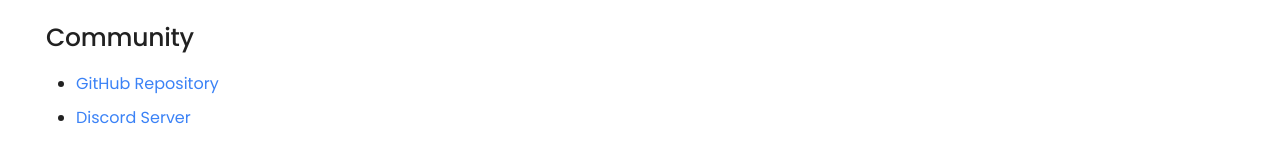
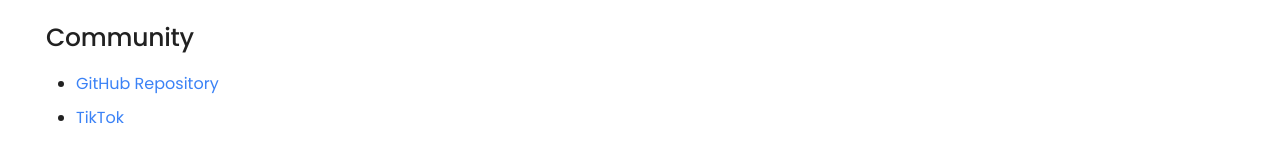
Before and after one commit to ChheangLyChhinhLong/CHLOtimizer-Doc, an MkDocs documentation site: the page built from docs/contributing.md, in a window 1280 px wide and 900 px high, scrolled down 796 px. Shown: the part 746-897 px from the top of the window. Built offline with MkDocs 1.6.1 and Material for MkDocs 9.7.7, drawn with Linux system fonts in a browser that asks for light colours; some web fonts are replaced; comment, search, counter and statistics services are not loaded.

Commit message:
upgrade Link/Icon Dc To TikTok

```diff
--- a/docs/contributing.md
+++ b/docs/contributing.md
@@ -62,4 +62,4 @@ pnpm dev
 ## Community
 
 - [GitHub Repository](https://github.com/ChheangLyChhinhLong/CHLOtimizer)
-- [Discord Server](https://discord.com/invite/En5YJYWj3Z)
+- [TikTok](https://www.tiktok.com/@chldevs)
--- a/mkdocs.yml
+++ b/mkdocs.yml
@@ -114,8 +114,8 @@ extra:
   social:
     - icon: fontawesome/brands/github
       link: https://github.com/ChheangLyChhinhLong
-    - icon: fontawesome/brands/discord
-      link: https://discord.com/
+    - icon: fontawesome/brands/tiktok
+      link: https://www.tiktok.com/@chldevs
   # announcement: "⭐ Star CHLOtimizer on GitHub!"
 # nav:
 #   - Home: index.md
```
Also changed, not shown: docs/index.md (+1 -1 lines).
